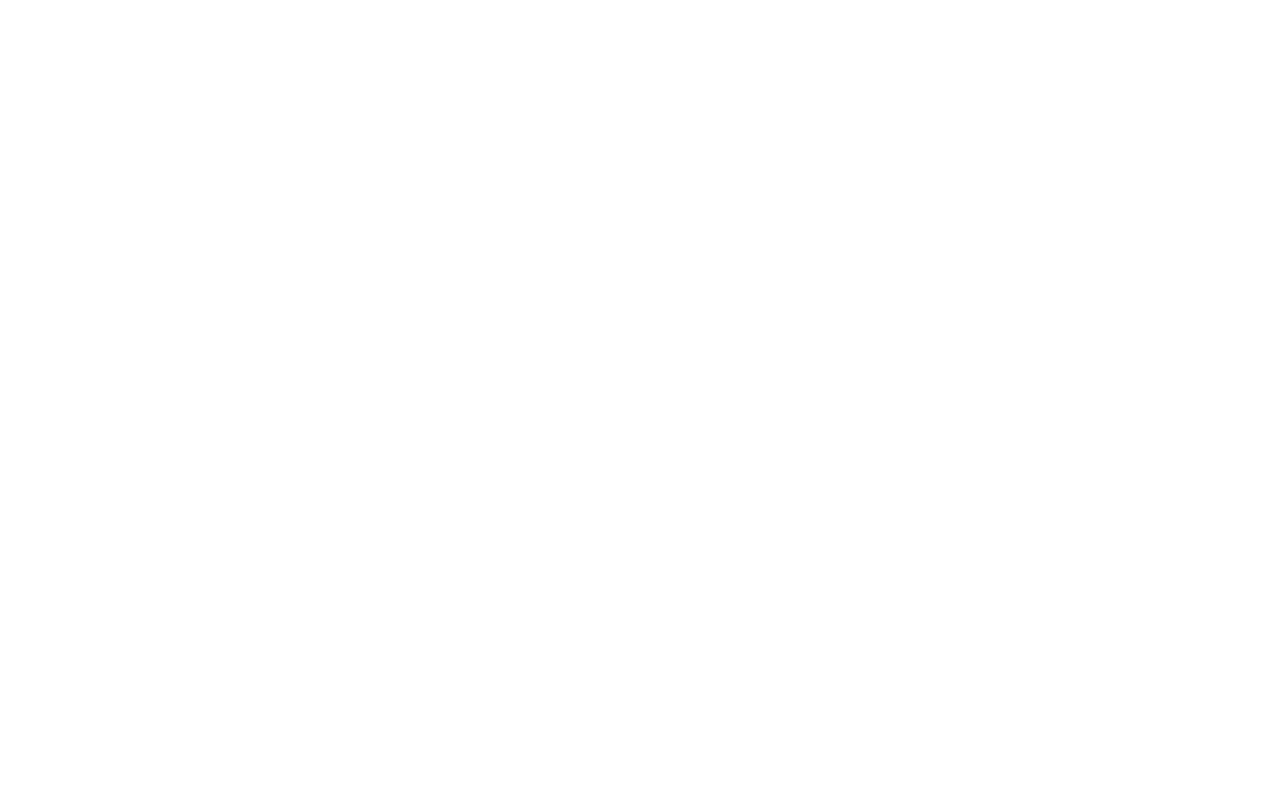
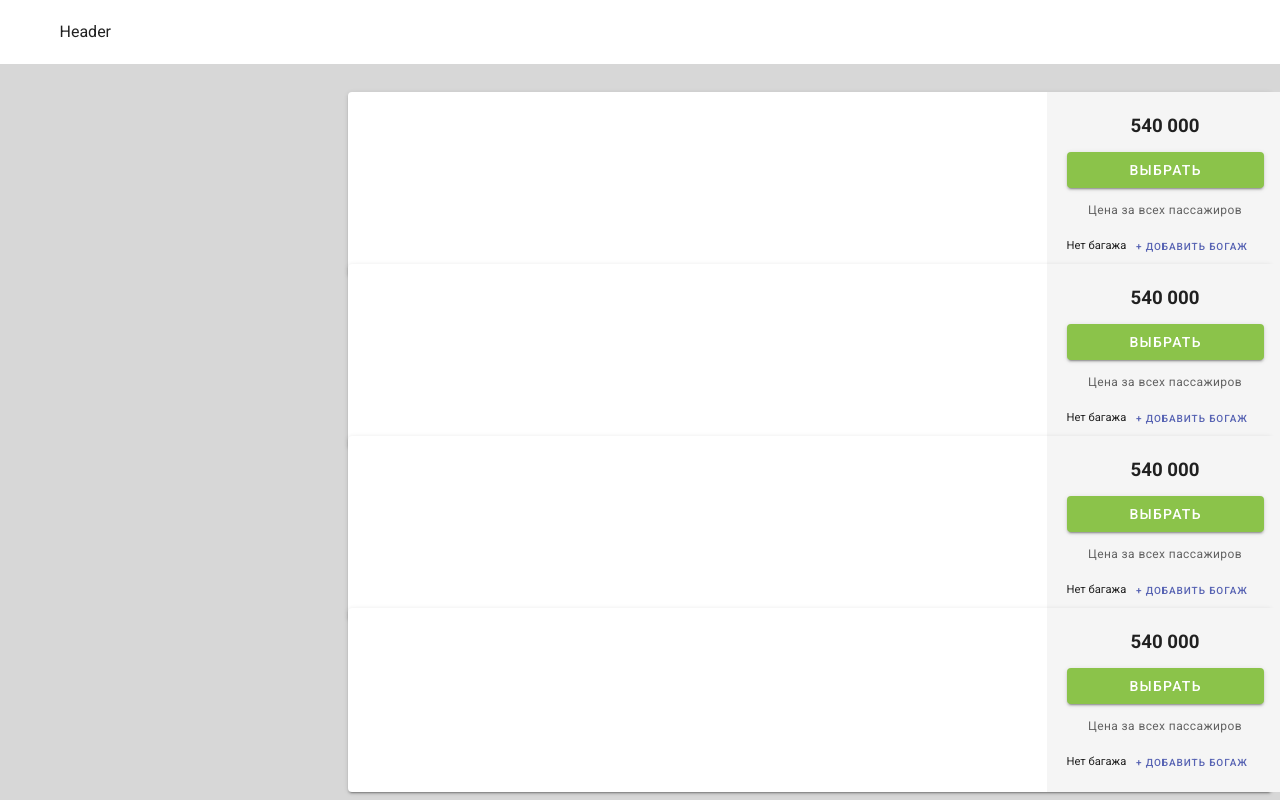
Before and after one commit to nurs3it/vue-aviata, a Vue app: page / in a window 1280 px wide. Built offline with nearby package versions, Linux system fonts and the light colour scheme.

Commit message:
ticket list item

```diff
--- a/public/index.html
+++ b/public/index.html
@@ -112,6 +112,10 @@
         align-items: center;
         height: 98vh;
       }
+
+      .x-small-caption {
+          font-size: .7rem!important;
+      }
     </style>
   </head>
   <body>
--- a/src/App.vue
+++ b/src/App.vue
@@ -1,11 +1,28 @@
 <template>
   <v-app id="app">
-    <v-main></v-main>
+    <v-main class="main-background-color">
+      <v-app-bar elevation="0" class="pa-0 mb-10 white-background-color">
+        <HeaderBar />
+      </v-app-bar>
+      <v-container class="flex-column">
+        <MainContent />
+      </v-container>
+      <!--<v-footer class="pa-0">
+        <FooterContent />
+      </v-footer>-->
+    </v-main>
   </v-app>
 </template>
 
 <script>
+import HeaderBar from "./components/HeaderBar";
+import MainContent from "./components/MainContent";
 export default {
   name: "App",
+  components: {MainContent, HeaderBar},
 };
 </script>
+
+<style lang="scss">
+@import "assets/styles/main";
+</style>
--- /dev/null
+++ b/src/assets/styles/header.scss
@@ -0,0 +1,3 @@
+.header-bar {
+  width: 100%;
+}
--- /dev/null
+++ b/src/assets/styles/main.scss
@@ -0,0 +1,18 @@
+.content {
+  padding: 0;
+  margin: 0 auto;
+  max-width: 1200px;
+  width: 1200px;
+}
+
+.main-background-color {
+  background: #D7D7D7;
+}
+
+.white-background-color {
+  background: white!important;
+}
+
+.secondary-background-color {
+  background: #F5F5F5;
+}
--- /dev/null
+++ b/src/components/HeaderBar.vue
@@ -0,0 +1,15 @@
+<template>
+  <div class="header-bar pa-0">
+    <v-container>Header</v-container>
+  </div>
+</template>
+
+<script>
+export default {
+  name: "HeaderBar",
+};
+</script>
+
+<style lang="scss" scoped>
+@import "../assets/styles/header";
+</style>
--- /dev/null
+++ b/src/components/MainContent.vue
@@ -0,0 +1,38 @@
+<template>
+  <section class="main-content">
+    <v-row no-gutters>
+      <v-col class="main-content__filters" cols="3"></v-col>
+      <v-col class="main-content__tickets" cols="9">
+        <Tickets :tickets="tickets"/>
+      </v-col>
+    </v-row>
+  </section>
+</template>
+
+<script>
+import Tickets from "@/components/Tickets/index";
+
+export default {
+  name: "MainContent",
+  components: {Tickets},
+  data() {
+    return {
+      tickets: [1, 2, 3, 5]
+    }
+  },
+}
+</script>
+
+<style scoped lang="scss">
+.main-content {
+  max-width: 1200px;
+  width: 1200px;
+  margin: 0 auto;
+
+  &__filters {
+  }
+
+  &__tickets {
+  }
+}
+</style>
--- /dev/null
+++ b/src/components/Tickets/index.vue
@@ -0,0 +1,20 @@
+<template>
+  <v-row class="tickets">
+    <v-col class="pa-0 pb-3" cols="12" v-for="(item, index) in tickets" :key="`ticket-${index}`">
+      <TicketsItem />
+    </v-col>
+  </v-row>
+</template>
+
+<script>
+import TicketsItem from "@/components/Tickets/item";
+export default {
+name: "Tickets",
+  components: {TicketsItem},
+  props: ["tickets"]
+}
+</script>
+
+<style scoped>
+
+</style>
--- /dev/null
+++ b/src/components/Tickets/item.vue
@@ -0,0 +1,47 @@
+<template>
+  <v-card elevation="2" class="pa-0">
+    <v-row class="tickets__item">
+      <v-col class="pa-5" cols="9"></v-col>
+      <v-col class="pa-5 secondary-background-color" cols="3">
+        <v-row no-gutters class="flex-column pa-0 ma-0">
+          <v-col cols="12" class="pa-0 ma-0 mb-3"><h3 align="center">540 000</h3></v-col>
+          <v-col cols="12" class="pa-0 ma-0 mb-3">
+            <v-btn block color="accent">
+              Выбрать
+            </v-btn>
+          </v-col>
+          <v-col cols="12" class="pa-0 ma-0">
+            <p align="center" class="text--secondary caption">
+              Цена за всех пассажиров
+            </p>
+          </v-col>
+          <v-col cols="12" class="pa-0 ma-0 d-flex align-center">
+            <span class="x-small-caption">
+              Нет багажа
+            </span>
+            <v-btn
+                text
+                x-small
+                color="primary"
+            >
+              + Добавить богаж
+            </v-btn>
+          </v-col>
+        </v-row>
+      </v-col>
+    </v-row>
+  </v-card>
+</template>
+
+<script>
+export default {
+  name: "TicketsItem"
+}
+</script>
+
+<style scoped lang="scss">
+.tickets__item {
+  min-height: 100px;
+  height: max-content;
+}
+</style>
```
Also changed, not shown: src/components/FooterContent.vue (added, +13 -0 lines).
